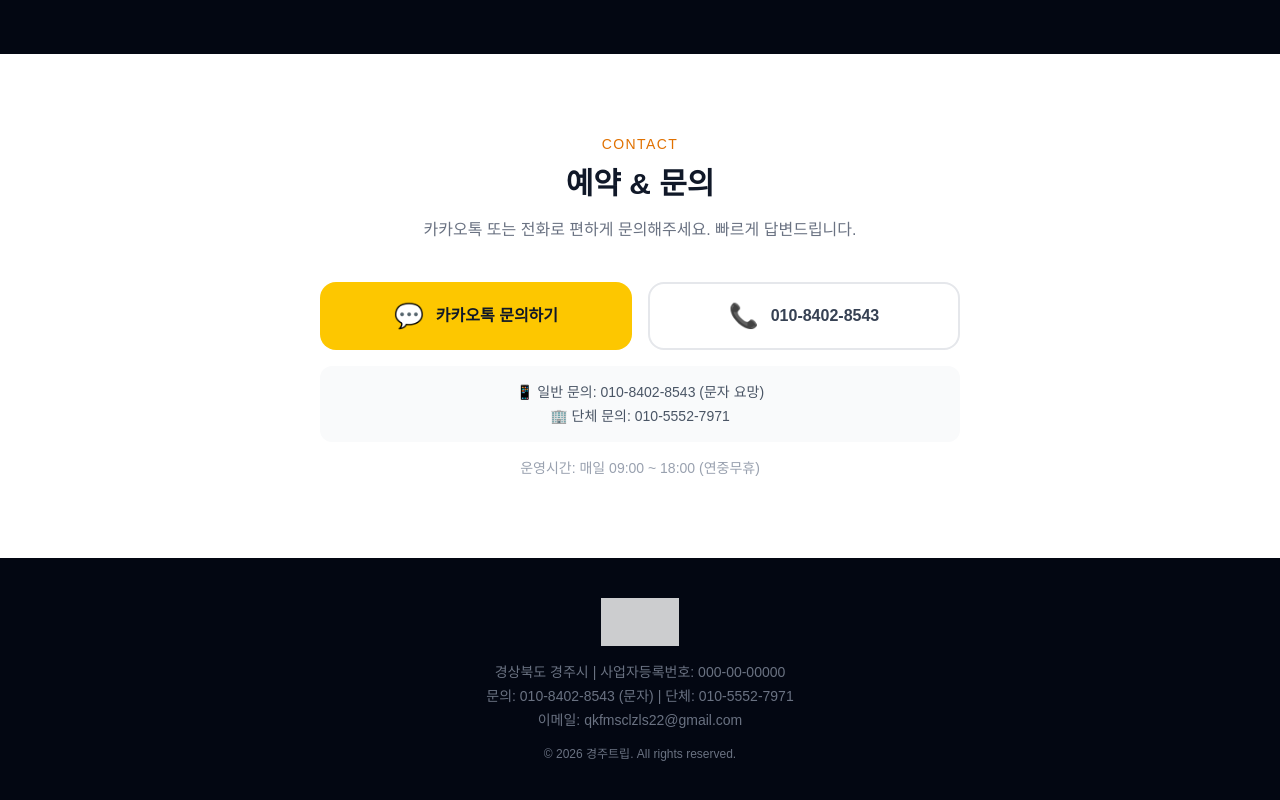
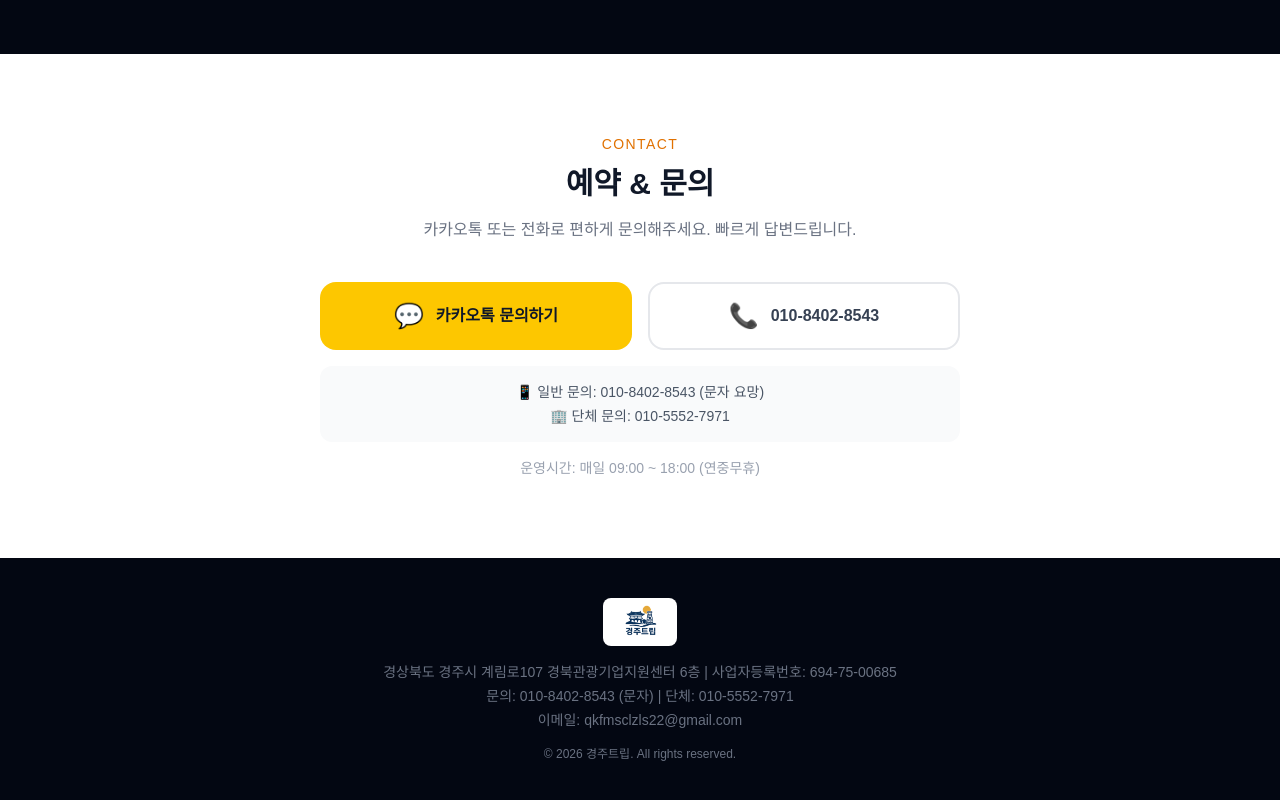
Before and after one commit to qkfmsclzls22-sudo/gyeongju-trip, a Next.js app: page / in a window 1280 px wide. Shown: the part 3987-4787 px from the top of the page. Built offline with nearby package versions, Linux system fonts and the light colour scheme.

Commit message:
Fix footer logo (was crushed white by invert filter) and update business info
Co-Authored-By: Claude Sonnet 5 <noreply@anthropic.com>

```diff
--- a/app/page.tsx
+++ b/app/page.tsx
@@ -591,9 +591,9 @@ export default function Home() {
       <footer className="bg-gray-950 text-gray-500 py-10">
         <div className="max-w-6xl mx-auto px-4 text-center">
           <div className="flex items-center justify-center mb-4">
-            <img src="/logo.png" alt="경주트립" className="h-12 w-auto brightness-0 invert opacity-80" />
+            <img src="/logo.png" alt="경주트립" className="h-12 w-auto rounded-lg bg-white p-1" />
           </div>
-          <p className="text-sm mb-1">경상북도 경주시 | 사업자등록번호: 000-00-00000</p>
+          <p className="text-sm mb-1">경상북도 경주시 계림로107 경북관광기업지원센터 6층 | 사업자등록번호: 694-75-00685</p>
           <p className="text-sm mb-1">문의: 010-8402-8543 (문자) | 단체: 010-5552-7971</p>
           <p className="text-sm mb-4">이메일: qkfmsclzls22@gmail.com</p>
           <p className="text-xs">© 2026 경주트립. All rights reserved.</p>
```
